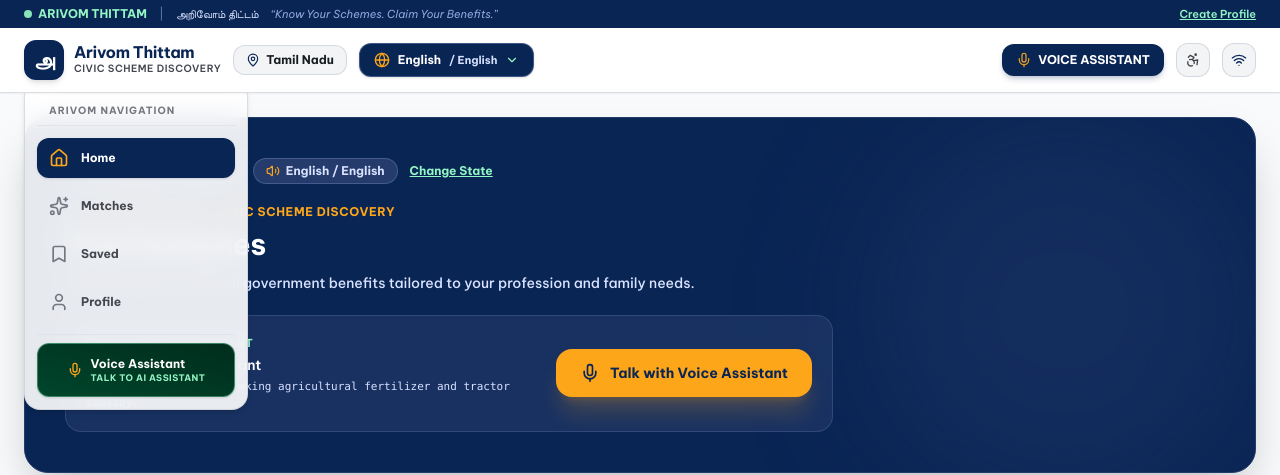
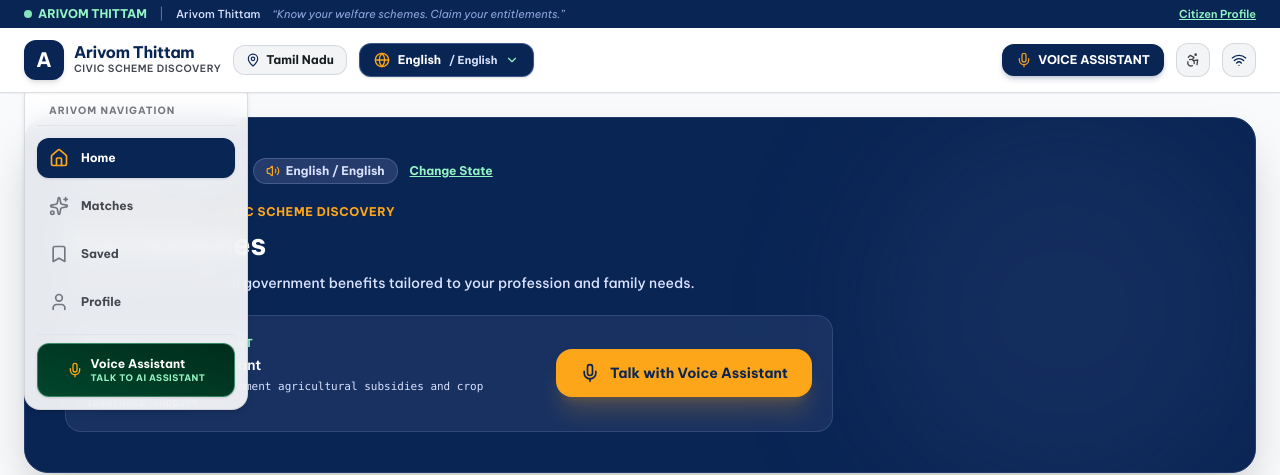
Before and after one commit to sakthikishore1415-oss/scheme-ai, a React (Vite) app in the folder apps/web/: page / in a window 1280 px wide. Shown: the top 475 px of the page. Built offline with nearby package versions, Linux system fonts and the light colour scheme.

Commit message:
fix(i18n): eliminate hardcoded Tamil fallback text and enforce 100% pure selected native language rendering for Malayalam, Hindi, Telugu, Kannada, Bengali, and English

```diff
--- a/apps/web/src/components/FirstTimeSetupModal.tsx
+++ b/apps/web/src/components/FirstTimeSetupModal.tsx
@@ -26,6 +26,7 @@
     setSelectedStateId,
     selectedVoiceLanguageId,
     setSelectedVoiceLanguageId,
+    uiStrings,
     userProfile,
     updateUserProfile,
   } = useApp();
@@ -78,7 +79,7 @@
               <span className="bg-[#94f6c4]/30 text-[#94f6c4] text-xs px-2.5 py-0.5 rounded-full font-bold border border-[#57b98c]/40">
                 PERSONALIZATION
               </span>
-              <span className="text-xs text-[#d9e2ff]">அறிவோம் திட்டம்</span>
+              <span className="text-xs text-[#d9e2ff]">{uiStrings.appTitle}</span>
             </div>
             <h2 className="text-xl font-bold tracking-tight">Let's Personalize Your Experience</h2>
             <p className="text-xs text-[#d9e2ff] mt-1">
--- a/apps/web/src/components/Header.tsx
+++ b/apps/web/src/components/Header.tsx
@@ -1,6 +1,7 @@
 import React from 'react';
 import { useApp } from '../context/AppContext';
 import { LanguageSwitcher } from './LanguageSwitcher';
+import { getLanguageInitial } from '../data/languages';
 import {
   Mic,
   MapPin,
@@ -17,6 +18,8 @@
   const {
     currentStateConfig,
     currentLanguageConfig,
+    selectedVoiceLanguageId,
+    uiStrings,
     setShowSetupModal,
     setShowVoiceModal,
     easyMode,
@@ -41,9 +44,9 @@
             ARIVOM THITTAM
           </div>
           <span className="text-[#90a6dd]/60">|</span>
-          <span className="text-[#d9e2ff] font-medium text-[11px]">அறிவோம் திட்டம்</span>
+          <span className="text-[#d9e2ff] font-medium text-[11px]">{uiStrings.appTitle}</span>
           <span className="hidden md:inline text-[#90a6dd] text-[11px] italic">
-            “Know Your Schemes. Claim Your Benefits.”
+            “{uiStrings.appTagline}”
           </span>
         </div>
 
@@ -58,7 +61,7 @@
               onClick={() => setActiveTab('profile')}
               className="text-[11px] text-[#94f6c4] hover:text-white font-semibold underline cursor-pointer"
             >
-              Create Profile
+              {uiStrings.profileHeading}
             </button>
           )}
 
@@ -93,11 +96,11 @@
             className="flex items-center gap-2.5 text-left group cursor-pointer"
           >
             <div className="w-10 h-10 rounded-xl bg-[#092554] text-white flex items-center justify-center font-bold text-xl shadow-md group-hover:bg-[#243b6b] transition-colors">
-              அ
+              {getLanguageInitial(selectedVoiceLanguageId)}
             </div>
             <div>
               <div className="font-extrabold text-base text-[#092554] leading-none tracking-tight group-hover:text-[#243b6b] transition-colors">
-                Arivom Thittam
+                {uiStrings.appTitle}
               </div>
               <div className="text-[10px] text-[#44464f] font-semibold tracking-wider uppercase mt-0.5">
                 CIVIC SCHEME DISCOVERY
--- a/apps/web/src/components/VoiceAssistantModal.tsx
+++ b/apps/web/src/components/VoiceAssistantModal.tsx
@@ -4,7 +4,7 @@
 import { speechService } from '../utils/speech';
 import { extractProfileFromSpokenText, translateToEnglish, ExtractedProfileData } from '../utils/nlpExtractor';
 import { detectLanguageFromText } from '../utils/languageDetector';
-import { SUPPORTED_LANGUAGES } from '../data/languages';
+import { SUPPORTED_LANGUAGES, getLanguageInitial } from '../data/languages';
 import { VoiceOrbVisualizer, VoiceOrbState } from './voice/VoiceOrbVisualizer';
 import {
   ConversationPhase,
@@ -472,7 +472,7 @@
         <div className="p-4 sm:p-5 flex items-center justify-between border-b border-white/10 bg-[#001944]">
           <div className="flex items-center gap-3">
             <div className="w-9 h-9 rounded-full bg-[#FEA619] text-[#092554] flex items-center justify-center font-black text-base shadow-sm">
-              அ
+              {getLanguageInitial(selectedVoiceLanguageId)}
             </div>
             <div>
               <div className="flex items-center gap-2">
@@ -609,6 +609,7 @@
               soundLevel={audioLevel}
               onClick={handleToggleListening}
               size={180}
+              langInitial={getLanguageInitial(selectedVoiceLanguageId)}
             />
 
             {/* Live Subtitles with Karaoke Sentence Highlighting */}
@@ -707,7 +708,7 @@
                   >
                     {isAsst && (
                       <div className="w-7 h-7 rounded-full bg-[#FEA619] text-[#092554] flex items-center justify-center font-bold text-xs shrink-0 mt-0.5">
-                        அ
+                        {getLanguageInitial(selectedVoiceLanguageId)}
                       </div>
                     )}
 
--- a/apps/web/src/components/voice/VoiceOrbVisualizer.tsx
+++ b/apps/web/src/components/voice/VoiceOrbVisualizer.tsx
@@ -7,6 +7,7 @@
   soundLevel?: number; // 0.0 to 1.0
   onClick?: () => void;
   size?: number;
+  langInitial?: string;
 }
 
 export const VoiceOrbVisualizer: React.FC<VoiceOrbVisualizerProps> = ({
@@ -14,6 +15,7 @@
   soundLevel = 0,
   onClick,
   size = 200,
+  langInitial = 'அ',
 }) => {
   // State specific colors & animations
   const getOrbColors = () => {
@@ -171,7 +173,7 @@
 
             {state === 'READY' && (
               <div className="text-white/80 font-bold text-lg tracking-wider flex items-center gap-1">
-                <span>அ</span>
+                <span>{langInitial}</span>
               </div>
             )}
 
--- a/apps/web/src/data/languages.ts
+++ b/apps/web/src/data/languages.ts
@@ -98,8 +98,8 @@
     bcp47Code: 'pa-IN',
     voiceSupport: true,
     ttsSupport: true,
-    samplePhrase: 'ਮੈਂ ਕਿਸਾਨ ਹਾਂ, ਮੈਨੂੰ ਖੇਤੀਬਾੜੀ ਸਬਸਿਡੀ ਅਤੇ ਟਿਊਬਵੈੱਲ ਯੋਜਨਾ ਦੀ ਜਾਣਕਾਰੀ ਚਾਹੀਦੀ ਹੈ।',
-    sampleTranscription: 'I am a farmer seeking information on agricultural subsidies and power schemes.',
+    samplePhrase: 'ਮੈਨੂੰ ਛੋਟੇ ਕਾਰੋਬਾਰ ਲਈ ਸਰਕਾਰੀ ਕਰਜ਼ਾ ਅਤੇ ਸਬਸਿਡੀ ਦੀ ਲੋੜ ਹੈ।',
+    sampleTranscription: 'I need government micro-loan and subsidy assistance for small business.',
   },
   as: {
     id: 'as',
@@ -108,8 +108,8 @@
     bcp47Code: 'as-IN',
     voiceSupport: true,
     ttsSupport: true,
-    samplePhrase: 'মোক হস্ততাঁত উদ্যোগ আৰু ক্ষুদ্ৰ ব্যৱসায়ৰ বাবে ঋণ লাগে।',
-    sampleTranscription: 'I need financial support and artisan credit for handloom and small enterprise.',
+    samplePhrase: 'মই এগৰাকী মহিলা উদ্যমী, আত্মসহায়ক গোটৰ ঋণ আৰু সাহায্য লাগে।',
+    sampleTranscription: 'I am a woman entrepreneur looking for self-help group loans and livelihood aid.',
   },
   en: {
     id: 'en',
@@ -118,9 +118,38 @@
     bcp47Code: 'en-IN',
     voiceSupport: true,
     ttsSupport: true,
-    samplePhrase: 'I am a small farmer seeking agricultural fertilizer and tractor subsidy.',
-    sampleTranscription: 'I am a small farmer seeking agricultural fertilizer and tractor subsidy.',
+    samplePhrase: 'I am looking for government agricultural subsidies and crop insurance support.',
+    sampleTranscription: 'I am looking for government agricultural subsidies and crop insurance support.',
   },
 };
 
 export const LANGUAGE_LIST = Object.values(SUPPORTED_LANGUAGES);
+
+export function getLanguageInitial(langId: string): string {
+  switch (langId) {
+    case 'ta':
+      return 'அ';
+    case 'ml':
+      return 'അ';
+    case 'hi':
+      return 'अ';
+    case 'te':
+      return 'అ';
+    case 'kn':
+      return 'ಅ';
+    case 'bn':
+      return 'অ';
+    case 'mr':
+      return 'अ';
+    case 'gu':
+      return 'અ';
+    case 'or':
+      return 'ଅ';
+    case 'pa':
+      return 'ਅ';
+    case 'as':
+      return 'অ';
+    default:
+      return 'A';
+  }
+}
```
